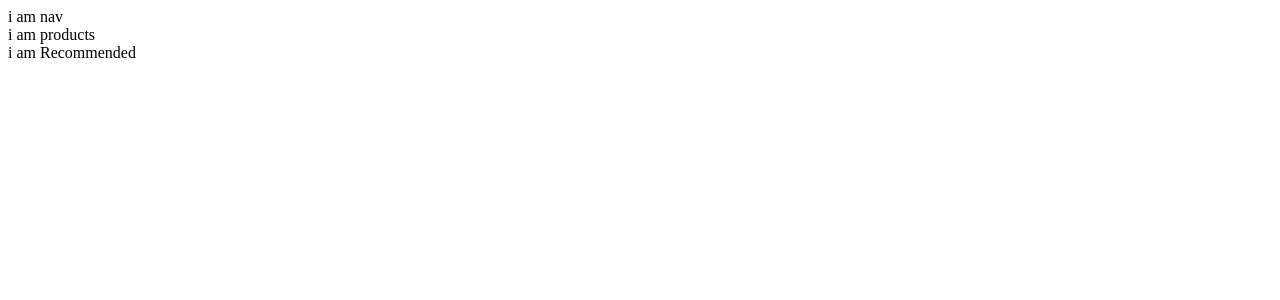
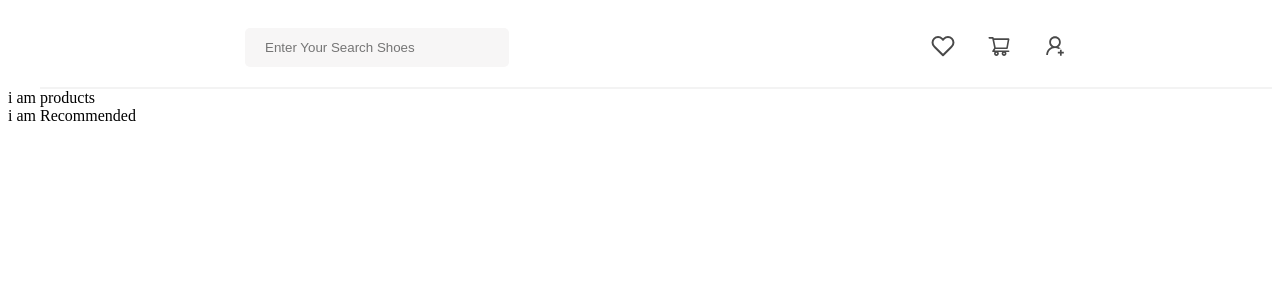
Before and after one commit to INTESARSHAWON/Advance-Filtering-with-React, a React (Create React App) app: page / in a window 1280 px wide. Shown: the top 300 px of the page. Built offline with nearby package versions, Linux system fonts and the light colour scheme.

Commit message:
nav section

```diff
--- a/package.json
+++ b/package.json
@@ -8,6 +8,7 @@
     "@testing-library/user-event": "^13.5.0",
     "react": "^18.3.1",
     "react-dom": "^18.3.1",
+    "react-icons": "^5.3.0",
     "react-scripts": "5.0.1",
     "web-vitals": "^2.1.4"
   },
--- a/src/Navigation/Nav.css
+++ b/src/Navigation/Nav.css
@@ -0,0 +1,27 @@
+nav{
+    display: flex;
+    border-bottom: 2px solid #f3f3f3;
+    justify-content: space-around;
+    align-items: center;
+    padding: 20px;
+    z-index: 999;
+    margin-left: 2rem;
+}
+
+input{
+    padding: 12px 20px;
+    border: none;
+    background: #f7f6f6;
+    outline: none;
+    margin-right: 20px;
+    border-radius: 5px;
+    position: relative;
+    width: 14rem;
+}
+
+.nav-icons{
+    width: 1.5rem;
+    height: 1.5rem;
+    margin-left: 2rem;
+    color: #494949;
+}
--- a/src/Navigation/Nav.js
+++ b/src/Navigation/Nav.js
@@ -1,10 +1,30 @@
 import "./Nav.css";
+import { FiHeart } from "react-icons/fi";
+import { AiOutlineShoppingCart, AiOutlineUserAdd } from "react-icons/ai";
+
 
 function Nav() {
   return (
-    <div>
-      i am nav
-    </div>
+     <nav>
+      <div className="nav-container">
+        <input
+          type="text"
+          className="search-input"
+          placeholder="Enter Your Search Shoes"
+        />
+      </div>
+      <div className="profile-container">
+        <a href="!#">
+          <FiHeart className="nav-icons"/>
+        </a>
+        <a href="!#">
+          <AiOutlineShoppingCart className="nav-icons"/>
+        </a>
+        <a href="!#">
+          <AiOutlineUserAdd className="nav-icons"/>
+        </a>
+      </div>
+    </nav>
   )
 }
 
--- /dev/null
+++ b/src/index.css
@@ -0,0 +1,26 @@
+*{
+    padding: 0;
+    margin: 0;
+    box-sizing: border-box;
+    font-family: sans-serif;
+}
+
+a{
+    text-decoration: none;
+    color: rgb(97, 97, 97);
+}
+
+li{
+    list-style: none;
+}
+
+.btns{
+    padding: 10px 20px;
+    margin-right: 6px;
+    background: transparent;
+    border: none;
+    border: 0.6px solid #ccc;
+    border-radius: 5px;
+    color: #323232;
+    cursor: pointer;
+}
```
Also changed, not shown: 1 other file (tests, documents, lock files or other folders).
